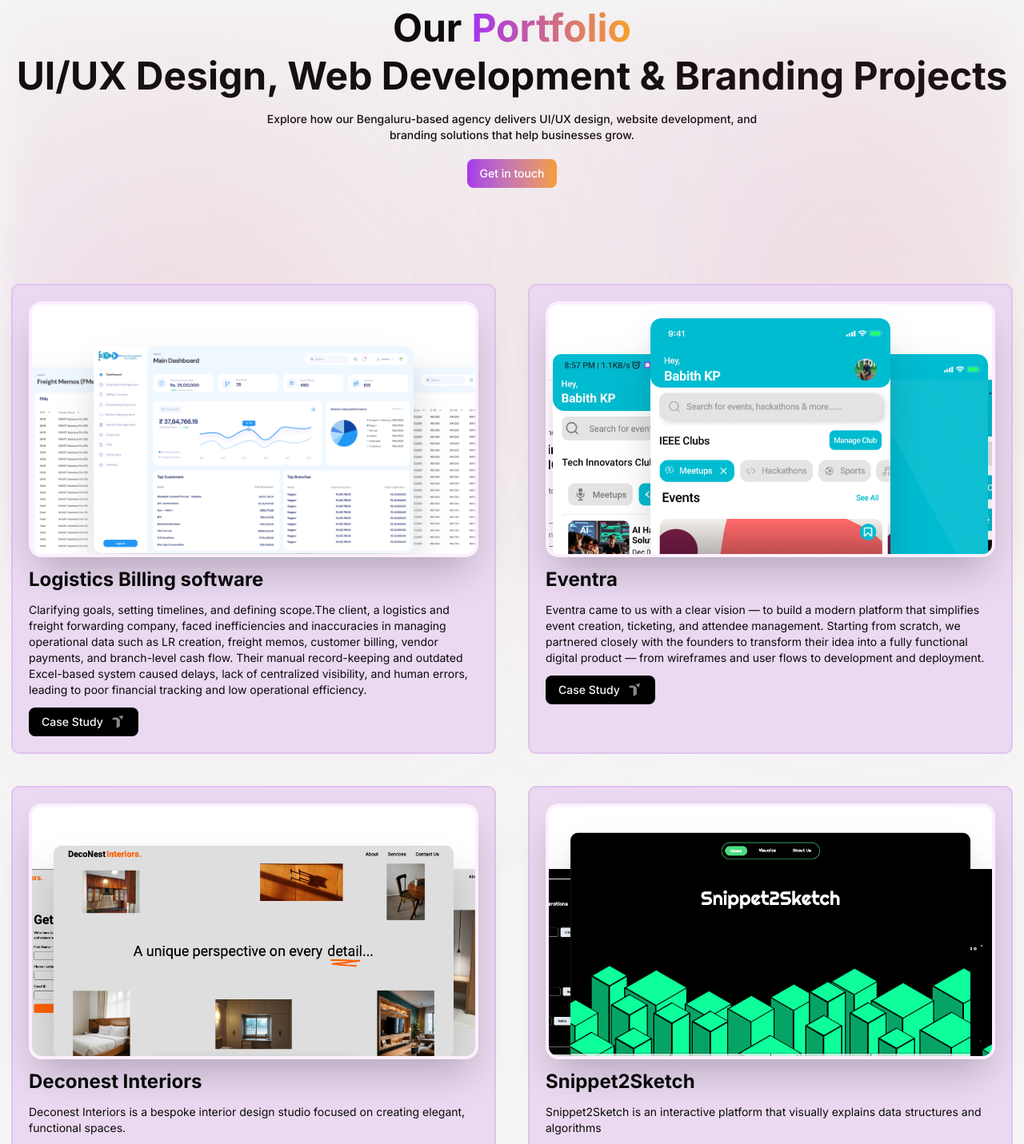
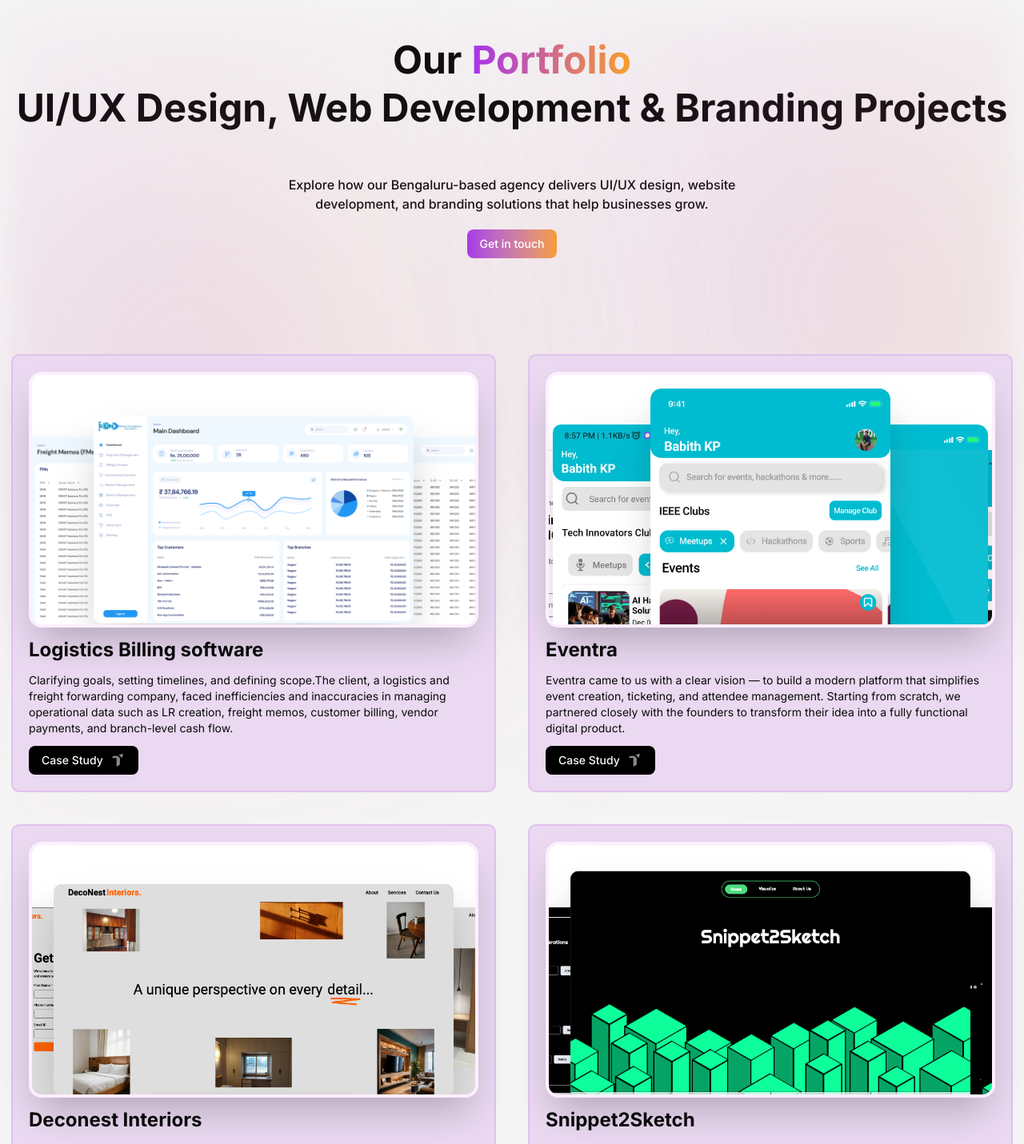
Before and after one commit to Babithkp/trikona-frontend, a Next.js app: page /portfolio in a window 1280 px wide. Shown: the part 120-1551 px from the top of the page at 80% size. Built offline with nearby package versions, Linux system fonts and the light colour scheme.

Commit message:
added some padding

```diff
--- a/src/app/portfolio/page.tsx
+++ b/src/app/portfolio/page.tsx
@@ -32,7 +32,7 @@
   return (
     <>
       <section className="relative my-10 flex w-full flex-col items-center gap-5">
-        <h1 className="flex flex-wrap items-center justify-center gap-3 text-center text-5xl font-bold max-lg:text-4xl max-md:text-3xl max-sm:w-full max-sm:text-2xl">
+        <h1 className="flex flex-wrap items-center py-10 justify-center gap-3 text-center text-5xl font-bold max-lg:text-4xl max-md:text-3xl max-sm:w-full max-sm:text-2xl">
           Our
           <span
             style={{
@@ -47,7 +47,7 @@
           </span>
           UI/UX Design, Web Development & Branding Projects
         </h1>
-        <p className="w-1/2 text-center text-sm font-medium max-md:w-[90%]">
+        <p className="w-1/2 text-center  font-medium max-md:w-[90%]">
           Explore how our Bengaluru-based agency delivers UI/UX design, website
           development, and branding solutions that help businesses grow.
         </p>
@@ -102,10 +102,7 @@
             a logistics and freight forwarding company, faced inefficiencies and
             inaccuracies in managing operational data such as LR creation,
             freight memos, customer billing, vendor payments, and branch-level
-            cash flow. Their manual record-keeping and outdated Excel-based
-            system caused delays, lack of centralized visibility, and human
-            errors, leading to poor financial tracking and low operational
-            efficiency.
+            cash flow.
           </p>
           <Button
             className="z-1 w-fit cursor-pointer bg-black transition-colors duration-300 ease-in-out hover:bg-gradient-to-r hover:from-[#A632F2] hover:to-[#FBA325]"
@@ -164,8 +161,7 @@
             Eventra came to us with a clear vision — to build a modern platform
             that simplifies event creation, ticketing, and attendee management.
             Starting from scratch, we partnered closely with the founders to
-            transform their idea into a fully functional digital product — from
-            wireframes and user flows to development and deployment.
+            transform their idea into a fully functional digital product.
           </p>
           <Button
             className="z-1 w-fit cursor-pointer bg-black transition-colors duration-300 ease-in-out hover:bg-gradient-to-r hover:from-[#A632F2] hover:to-[#FBA325]"
@@ -248,8 +244,11 @@
           </div>
           <p className="text-2xl font-bold max-sm:text-xl">Snippet2Sketch</p>
           <p className="text-sm">
-            Snippet2Sketch is an interactive platform that visually explains
-            data structures and algorithms
+            Snippet2Sketch is an interactive platform that transforms code into
+            visual explanations, helping learners easily understand data
+            structures and algorithms. It bridges the gap between theory and
+            practice by turning abstract concepts into clear,
+            intuitive sketches.
           </p>
           <Button
             className="z-1 w-fit cursor-pointer bg-black transition-colors duration-300 ease-in-out hover:bg-gradient-to-r hover:from-[#A632F2] hover:to-[#FBA325]"
--- a/src/app/services/page.tsx
+++ b/src/app/services/page.tsx
@@ -17,7 +17,7 @@
   return (
     <main>
       <section className="my-10 flex w-full flex-col items-center gap-5">
-        <h1 className="flex flex-wrap items-center justify-center gap-3 text-5xl font-bold max-lg:text-4xl max-md:text-3xl max-sm:w-full max-sm:text-2xl">
+        <h1 className="flex flex-wrap items-center justify-center gap-3 py-10 text-5xl font-bold max-lg:text-4xl max-md:text-3xl max-sm:w-full max-sm:text-2xl">
           Services we
           <span
             style={{
@@ -31,7 +31,7 @@
             Offer
           </span>
         </h1>
-        <p className="w-1/2 text-center text-sm font-medium max-md:w-[90%]">
+        <p className="w-1/2 text-center  font-medium max-md:w-[90%]">
           We provide professional branding, app development, and MVP services
           crafting user-focused designs and scalable digital products for
           businesses of all sizes.
```
